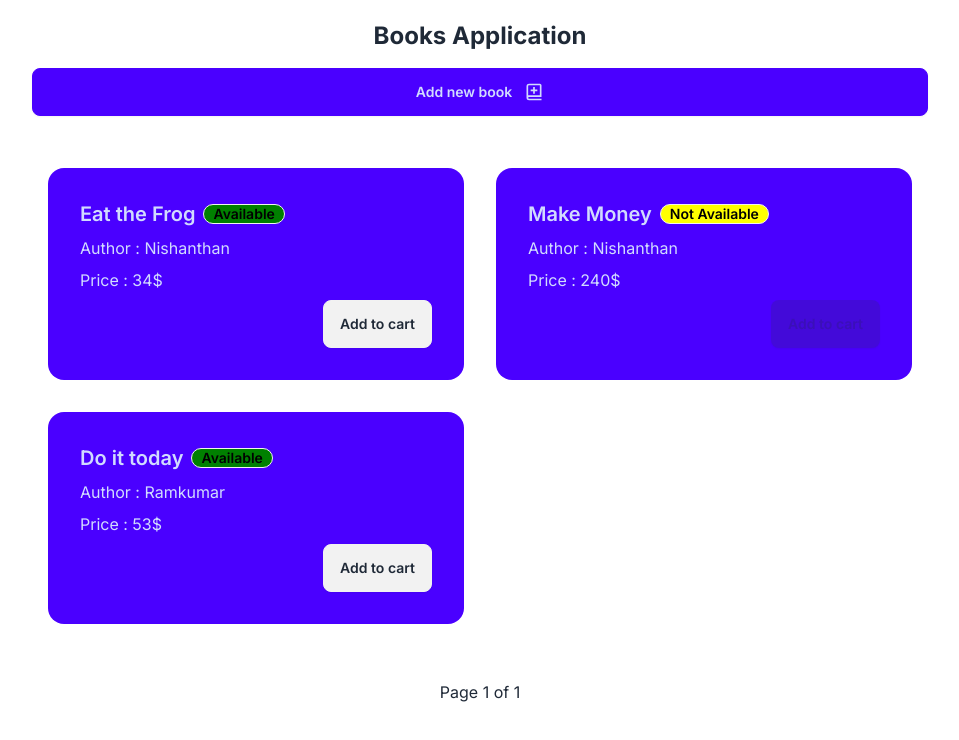
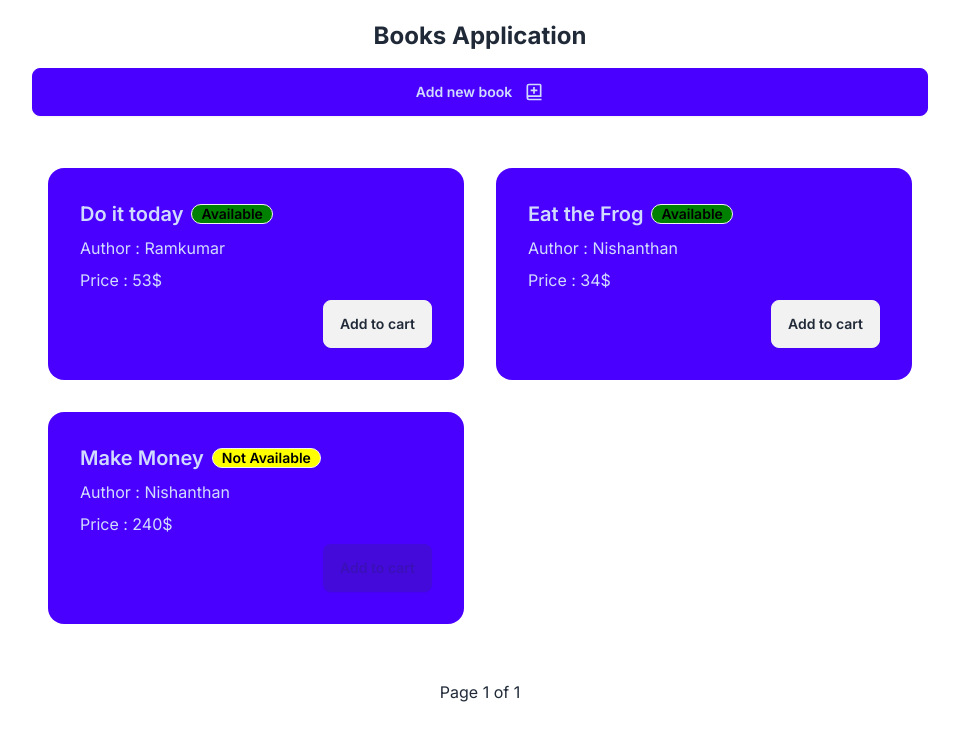
Before and after one commit to ks-nishan/books-app, a Next.js app: page / in a window 1280 px wide. Shown: the top 740 px of the page, without its empty margins (160-1119 px from the left). Built offline with nearby package versions, Linux system fonts and the light colour scheme; data requests are answered from the project's data file.

Commit message:
feature: sorting the book list in ASC based on the book title

```diff
--- a/app/components/AllBooks.tsx
+++ b/app/components/AllBooks.tsx
@@ -2,7 +2,6 @@
 import { useState } from "react";
 import { Book } from "@/types/book";
 import BookCard from "./BookCard";
-import { AiOutlineClose } from "react-icons/ai";
 
 interface AllBooksProps {
   books: Book[];
@@ -14,7 +13,13 @@ export const AllBooks = ({ books }: AllBooksProps) => {
 
   const indexOfLastBook = currentPage * booksPerPage;
   const indexOfFirstBook = indexOfLastBook - booksPerPage;
-  const currentBooks = books.slice(indexOfFirstBook, indexOfLastBook);
+
+  // Sort books based on the title in ascending order
+  const sortedBooks = [...books].sort((a, b) =>
+    a.title.localeCompare(b.title)
+  );
+
+  const currentBooks = sortedBooks.slice(indexOfFirstBook, indexOfLastBook);
 
   const totalPages = Math.ceil(books.length / booksPerPage);
 
```
